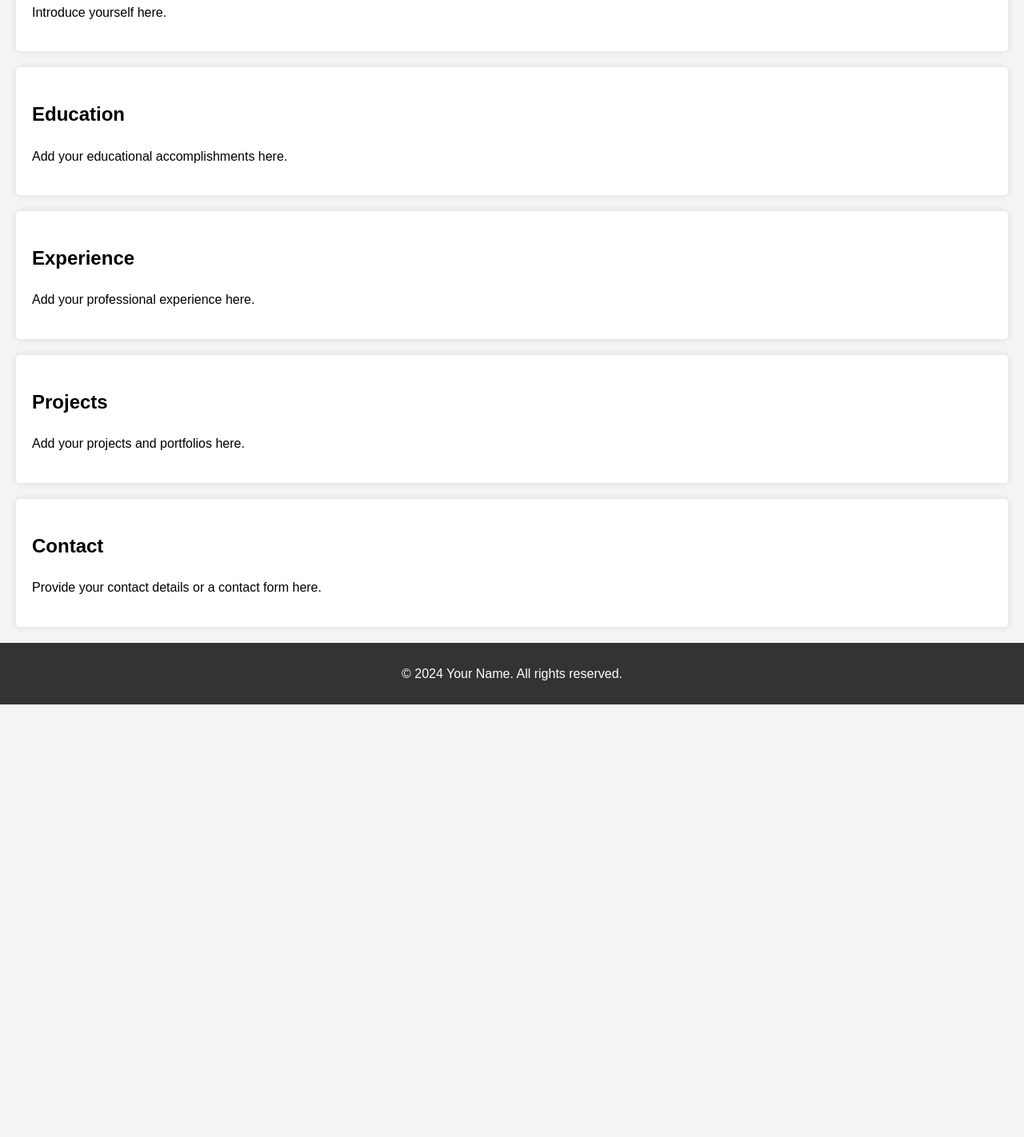
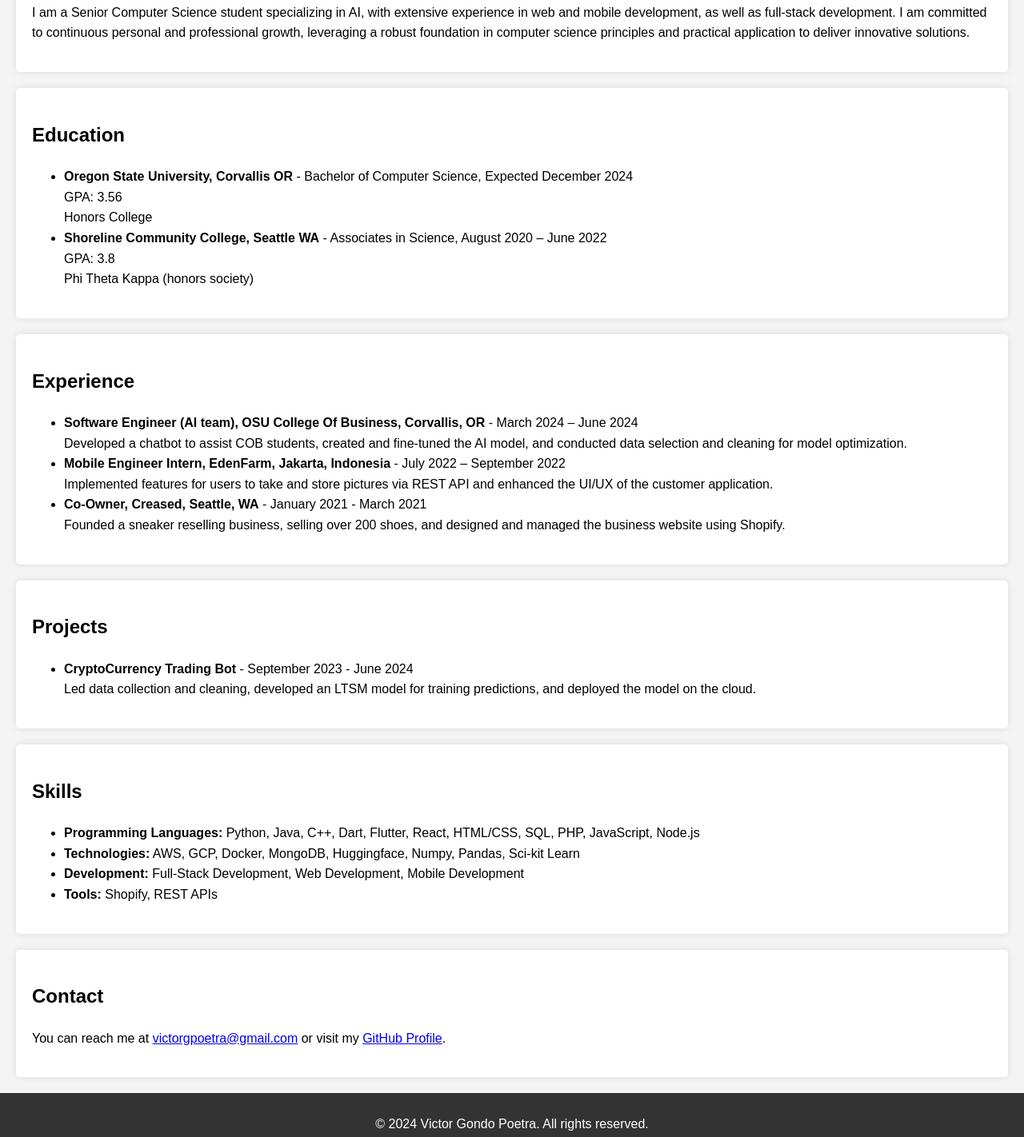
Before and after one commit to Victor-Gondo/Victor-Gondo.github.io, a plain HTML site: page index.html in a window 1280 px wide. Shown: the part 271-1693 px from the top of the page at 80% size. Before the commit the page ends 1152 px from the top, so only its background shows below. Drawn offline with Linux system fonts and the light colour scheme.

Commit message:
Update template with my own info

```diff
--- a/index.html
+++ b/index.html
@@ -3,7 +3,7 @@
 <head>
     <meta charset="UTF-8">
     <meta name="viewport" content="width=device-width, initial-scale=1.0">
-    <title>My Personal Website</title>
+    <title>Victor Gondo Poetra's Personal Website</title>
     <link rel="stylesheet" href="style.css">
 </head>
 <body>
@@ -15,6 +15,7 @@
                 <li><a href="#education">Education</a></li>
                 <li><a href="#experience">Experience</a></li>
                 <li><a href="#projects">Projects</a></li>
+                <li><a href="#skills">Skills</a></li>
                 <li><a href="#contact">Contact</a></li>
             </ul>
         </nav>
@@ -22,31 +23,72 @@
 
     <section id="about">
         <h2>About Me</h2>
-        <p>Introduce yourself here.</p>
+        <p>
+            I am a Senior Computer Science student specializing in AI, with extensive experience in web and mobile development, as well as full-stack development. I am committed to continuous personal and professional growth, leveraging a robust foundation in computer science principles and practical application to deliver innovative solutions.
+        </p>
     </section>
 
     <section id="education">
         <h2>Education</h2>
-        <p>Add your educational accomplishments here.</p>
+        <ul>
+            <li>
+                <strong>Oregon State University, Corvallis OR</strong> - Bachelor of Computer Science, Expected December 2024<br>
+                GPA: 3.56<br>
+                Honors College
+            </li>
+            <li>
+                <strong>Shoreline Community College, Seattle WA</strong> - Associates in Science, August 2020 – June 2022<br>
+                GPA: 3.8<br>
+                Phi Theta Kappa (honors society)
+            </li>
+        </ul>
     </section>
 
     <section id="experience">
         <h2>Experience</h2>
-        <p>Add your professional experience here.</p>
+        <ul>
+            <li>
+                <strong>Software Engineer (AI team), OSU College Of Business, Corvallis, OR</strong> - March 2024 – June 2024<br>
+                Developed a chatbot to assist COB students, created and fine-tuned the AI model, and conducted data selection and cleaning for model optimization.
+            </li>
+            <li>
+                <strong>Mobile Engineer Intern, EdenFarm, Jakarta, Indonesia</strong> - July 2022 – September 2022<br>
+                Implemented features for users to take and store pictures via REST API and enhanced the UI/UX of the customer application.
+            </li>
+            <li>
+                <strong>Co-Owner, Creased, Seattle, WA</strong> - January 2021 - March 2021<br>
+                Founded a sneaker reselling business, selling over 200 shoes, and designed and managed the business website using Shopify.
+            </li>
+        </ul>
     </section>
 
     <section id="projects">
         <h2>Projects</h2>
-        <p>Add your projects and portfolios here.</p>
+        <ul>
+            <li>
+                <strong>CryptoCurrency Trading Bot</strong> - September 2023 - June 2024<br>
+                Led data collection and cleaning, developed an LTSM model for training predictions, and deployed the model on the cloud.
+            </li>
+        </ul>
+    </section>
+
+    <section id="skills">
+        <h2>Skills</h2>
+        <ul>
+            <li><strong>Programming Languages:</strong> Python, Java, C++, Dart, Flutter, React, HTML/CSS, SQL, PHP, JavaScript, Node.js</li>
+            <li><strong>Technologies:</strong> AWS, GCP, Docker, MongoDB, Huggingface, Numpy, Pandas, Sci-kit Learn</li>
+            <li><strong>Development:</strong> Full-Stack Development, Web Development, Mobile Development</li>
+            <li><strong>Tools:</strong> Shopify, REST APIs</li>
+        </ul>
     </section>
 
     <section id="contact">
         <h2>Contact</h2>
-        <p>Provide your contact details or a contact form here.</p>
+        <p>You can reach me at <a href="mailto:victorgpoetra@gmail.com">victorgpoetra@gmail.com</a> or visit my <a href="https://github.com/Victor-Gondo">GitHub Profile</a>.</p>
     </section>
 
     <footer>
-        <p>&copy; 2024 Your Name. All rights reserved.</p>
+        <p>&copy; 2024 Victor Gondo Poetra. All rights reserved.</p>
     </footer>
 
     <script src="script.js"></script>
```
